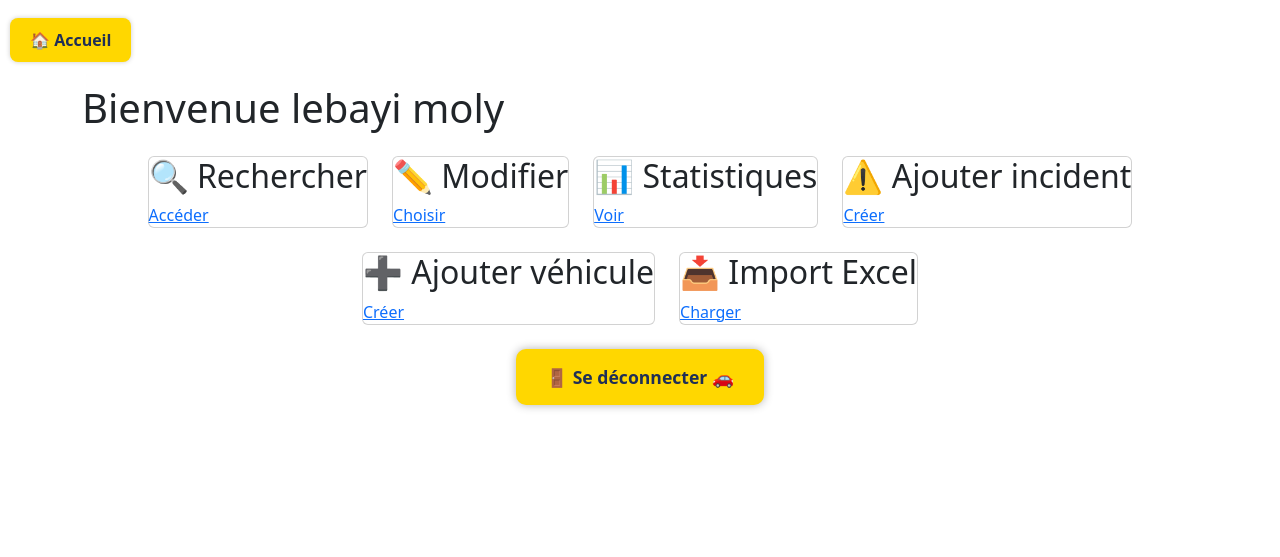
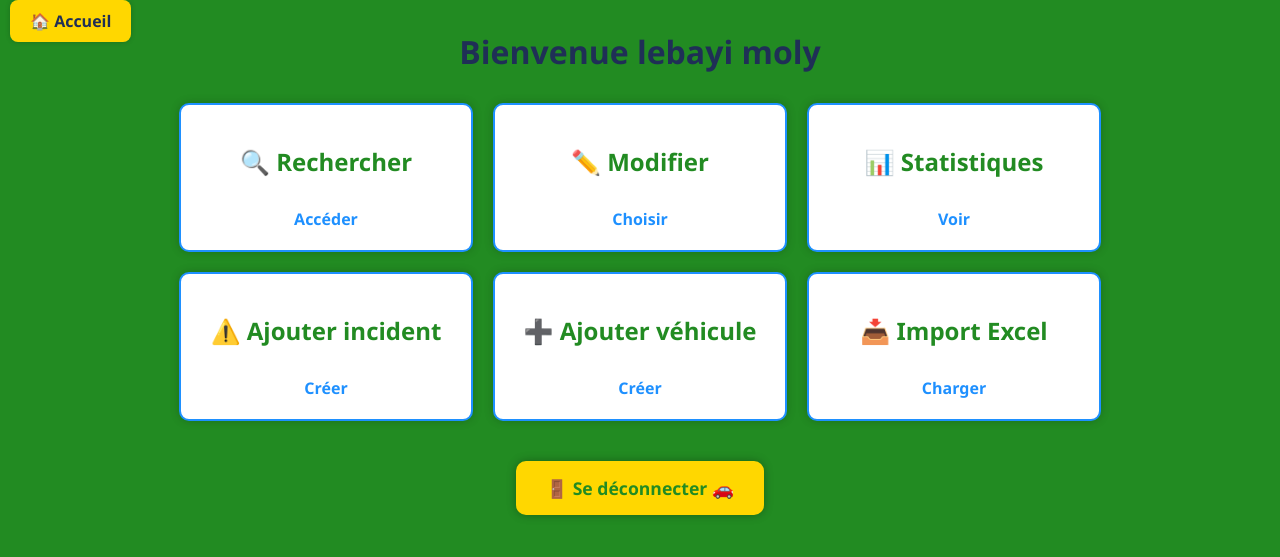
Before and after one commit to lebayimoly-blip/applilemono, a Flask app: page /dashboard in a window 1280 px wide. Shown: the top 557 px of the page. Run offline with Flask 3, Linux system fonts and the light colour scheme; a user stored in the database is signed in.

Commit message:
Mise à jour du style global + intégration de base.html

```diff
--- a/templates/dashboard.html
+++ b/templates/dashboard.html
@@ -1,11 +1,98 @@
-{% extends 'base.html' %}
+<!DOCTYPE html>
+<html lang="fr">
+<head>
+  <meta charset="UTF-8">
+  <meta name="viewport" content="width=device-width, initial-scale=1.0">
+  <title>Tableau de bord</title>
+  <link rel="stylesheet" href="{{ url_for('static', filename='style.css') }}">
+  <style>
+    body {
+      background-color: #228B22;
+      font-family: 'Segoe UI', sans-serif;
+      color: #FFD700;
+      text-align: center;
+      padding: 30px;
+      margin: 0;
+    }
 
-{% block title %}Tableau de bord{% endblock %}
+    h1 {
+      margin-bottom: 30px;
+      font-size: 2em;
+    }
 
-{% block content %}
-  <h1 class="mb-4">Bienvenue {{ session['admin'] }}</h1>
+    .dashboard {
+      display: flex;
+      flex-wrap: wrap;
+      justify-content: center;
+      gap: 20px;
+      margin-bottom: 30px;
+    }
 
-  <div class="dashboard d-flex flex-wrap justify-content-center gap-4 mb-4">
+    .card {
+      background-color: white;
+      color: #228B22;
+      border: 2px solid #1E90FF;
+      border-radius: 10px;
+      padding: 20px;
+      width: 250px;
+      box-shadow: 0 0 10px rgba(0,0,0,0.2);
+      text-align: center;
+    }
+
+    .card a {
+      display: inline-block;
+      margin-top: 10px;
+      text-decoration: none;
+      color: #1E90FF;
+      font-weight: bold;
+    }
+
+    .card a:hover {
+      color: #187bcd;
+    }
+
+    .logout-button {
+      margin-top: 40px;
+    }
+
+    .logout-button a {
+      background-color: #FFD700;
+      color: #228B22;
+      padding: 15px 30px;
+      border-radius: 10px;
+      text-decoration: none;
+      font-weight: bold;
+      font-size: 1.1em;
+      box-shadow: 0 0 10px rgba(0,0,0,0.3);
+      transition: background-color 0.3s ease;
+    }
+
+    .logout-button a:hover {
+      background-color: #e6c200;
+    }
+
+    @media screen and (max-width: 480px) {
+      h1 {
+        font-size: 1.5em;
+      }
+
+      .card {
+        width: 90%;
+      }
+
+      .logout-button a {
+        width: 90%;
+        display: inline-block;
+      }
+    }
+  </style>
+</head>
+<body>
+  {% include 'navbar.html' %}
+
+  <h1>Bienvenue {{ session['admin'] }}</h1>
+
+  <div class="dashboard">
     <div class="card">
       <h2>🔍 Rechercher</h2>
       <a href="/search">Accéder</a>
@@ -17,10 +104,9 @@
     </div>
 
 <div class="card">
-  <h2>📊 Statistiques</h2>
-  <a href="/admin/stats">Voir</a>
-</div>
-
+      <h2>📊 Statistiques</h2>
+      <a href="/admin/stats">Voir</a>
+    </div>
 
     <div class="card">
       <h2>⚠️ Ajouter incident</h2>
@@ -52,9 +138,10 @@
     {% endif %}
   </div>
 
-  <div class="logout-button text-center mt-4">
+  <div class="logout-button">
     <a href="/logout" class="logout-link">
       🚪 Se déconnecter <span class="car">🚗</span>
     </a>
   </div>
-{% endblock %}
+</body>
+</html>
```
